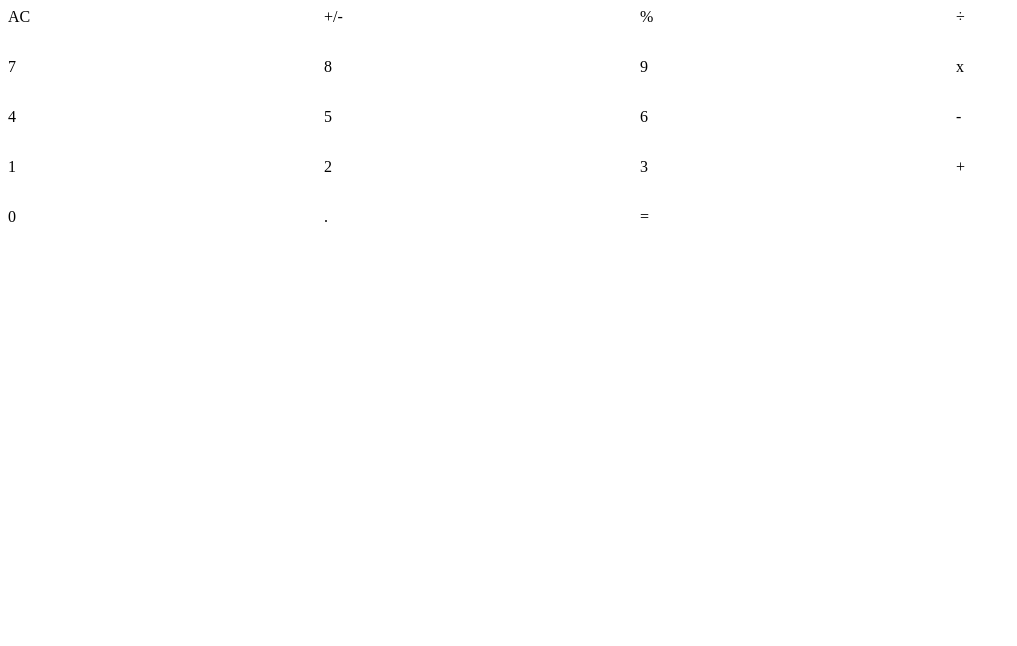
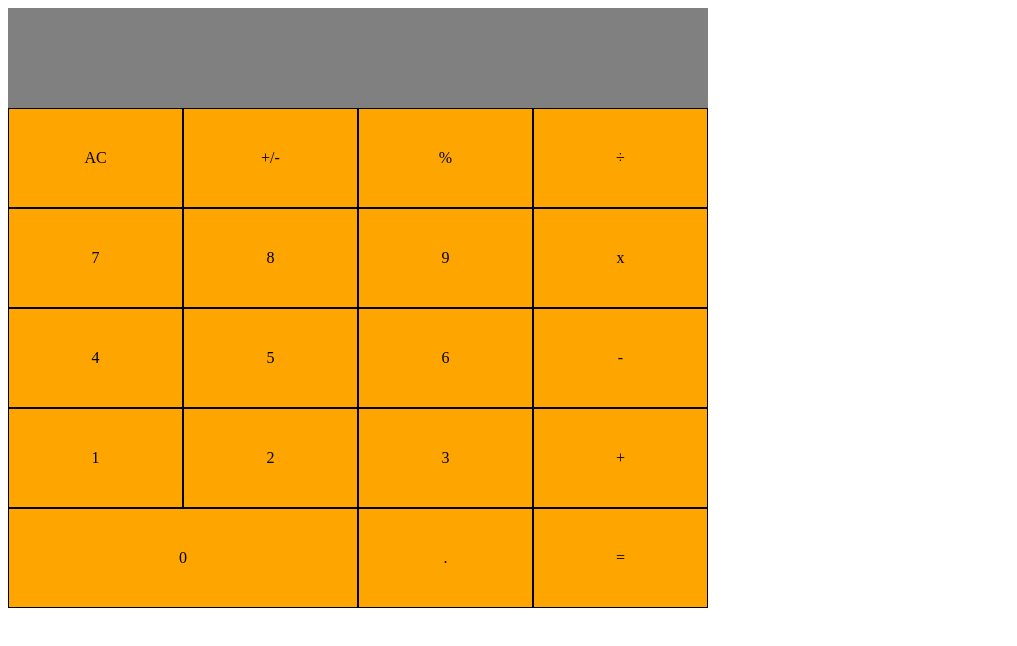
Before and after one commit to uche-inyama/reactCalculator, a React (Create React App) app: page / in a window 1280 px wide. Shown: the top 646 px of the page, without its empty margins (0-1017 px from the left). Built offline with nearby package versions, Linux system fonts and the light colour scheme.

Commit message:
add style to react components Button.js ButtonPanel.js Display.js

```diff
--- a/src/components/ButtonPanel.js
+++ b/src/components/ButtonPanel.js
@@ -25,10 +25,10 @@ const ButtonPanel = () => {
   ];
 
   const names = buttonNames.map(name => (
-    <Button buttonName={name} key={name} />
+    <Button buttonName={name} key={`name_${name}`} />
   ));
   return (
-    <div>
+    <div className="ButtonPanelComponent">
       <div className="ButtonPanel">{names}</div>
     </div>
   );
--- a/src/components/Display.js
+++ b/src/components/Display.js
@@ -1,7 +1,9 @@
 import React from 'react';
 import PropTypes from 'prop-types';
 
-const Display = ({ result }) => <div className="">{result}</div>;
+const Display = ({ result }) => (
+  <div className="displayComponent">{result}</div>
+);
 
 Display.defaultProps = {
   result: 'o',
--- a/src/index.css
+++ b/src/index.css
@@ -1,5 +1,24 @@
 .ButtonPanel {
   display: grid;
   grid-template-columns: repeat(4, 1fr);
-  grid-auto-rows: 50px;
+  grid-auto-rows: 100px;
 }
+
+.ButtonPanel div:nth-child(17) {
+  grid-column: 1 / span 2;
+}
+.app {
+  width: 700px;
+}
+
+.displayComponent {
+  background-color: gray;
+  height: 100px;
+}
+.button {
+  display: flex;
+  align-items: center;
+  justify-content: center;
+  background-color: orange;
+  border: solid black 0.5px;
+}
```
